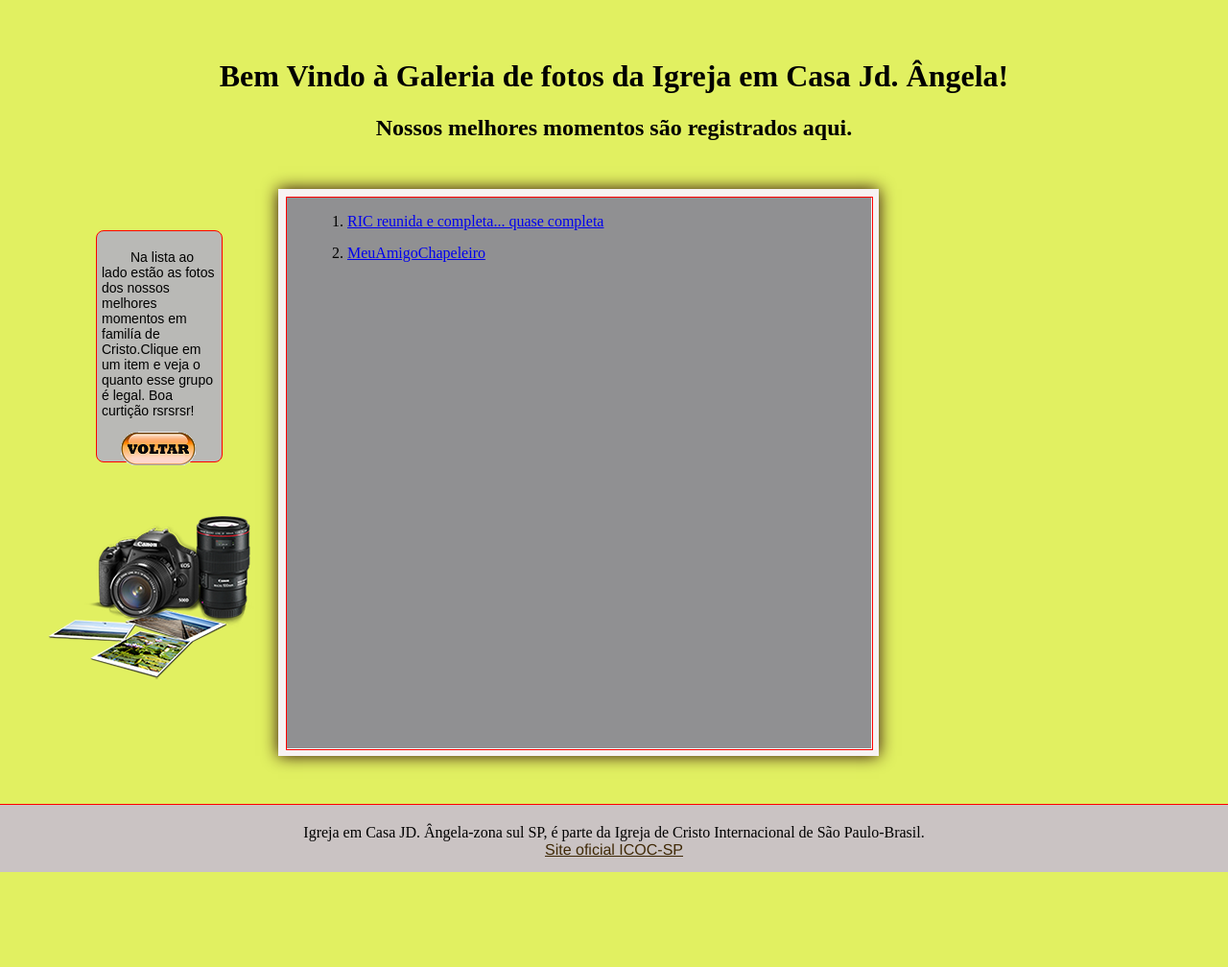
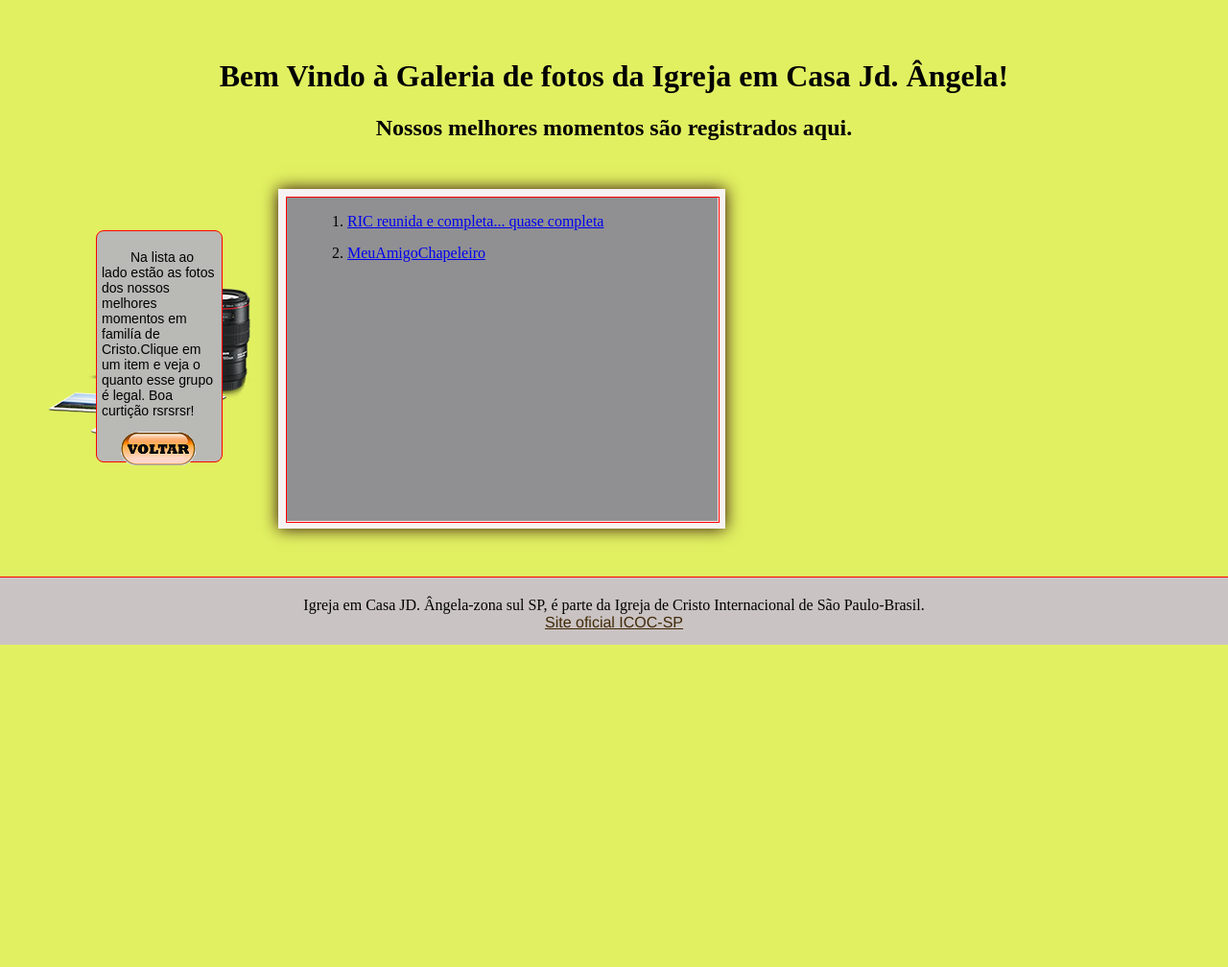
Before and after one commit to GuglielmoTargino/RIC_JD_ANGELA, a PHP site: page /fotos.html in a window 1280 px wide. Shown: the part 110-1118 px from the top of the page at 96% size. After the commit the page ends 782 px from the top, so only its background shows below. Run offline with PHP 8.4, Linux system fonts and the light colour scheme.

Commit message:
tamanho_foto
Ajuste de tamanho de foto

```diff
--- a/libraries/stylesheet.css
+++ b/libraries/stylesheet.css
@@ -250,8 +250,8 @@ p{
         position: relative;
         border: 8px solid hsl(0, 22%, 96%);
         box-shadow:  0 0 1em rgb(46, 8, 8);
-        width: 610px;
-        height: 575px;
+        width: 450px;
+        height: 338px;
         left: 250px;
         margin-top: 200px;
         margin-bottom: 50px;
```
